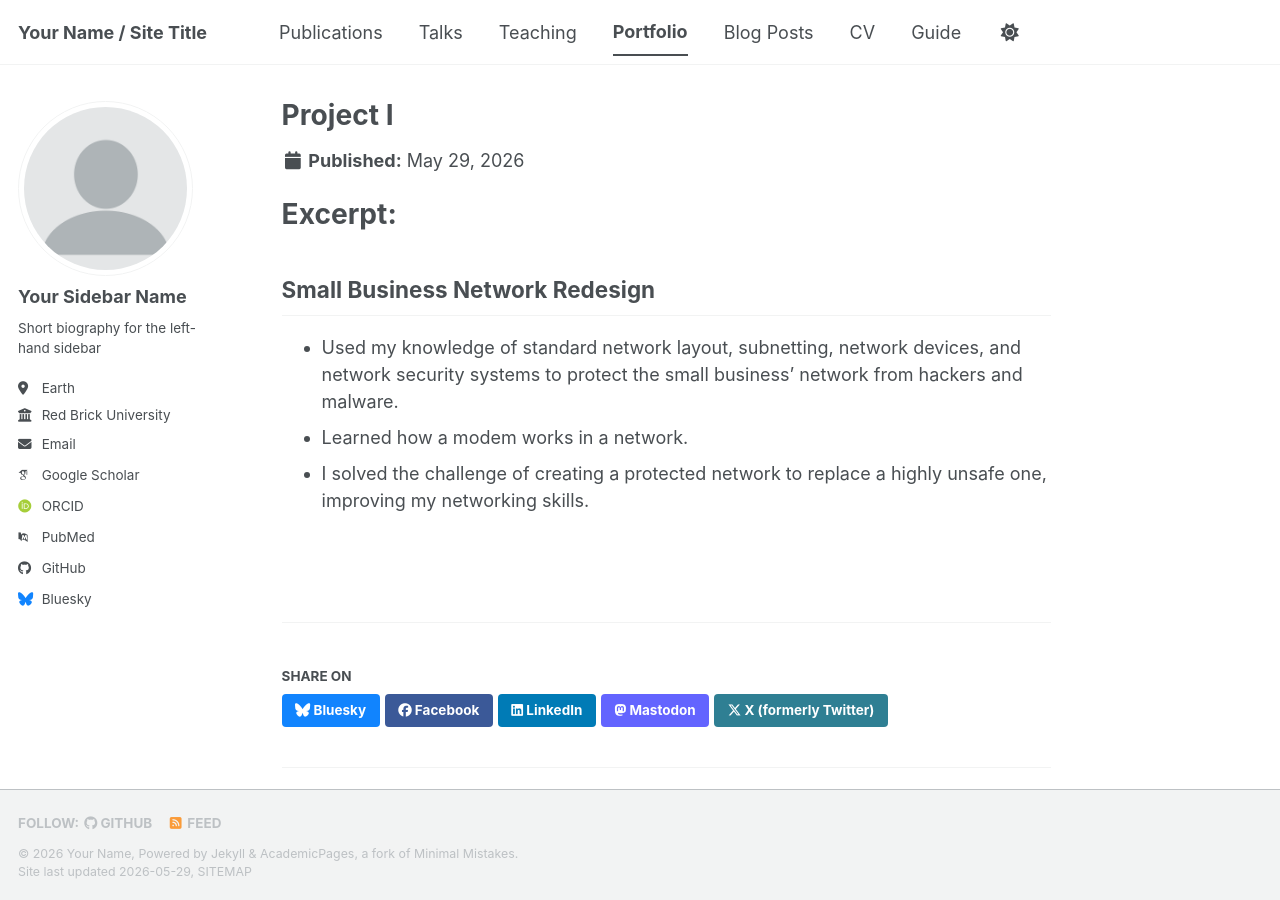
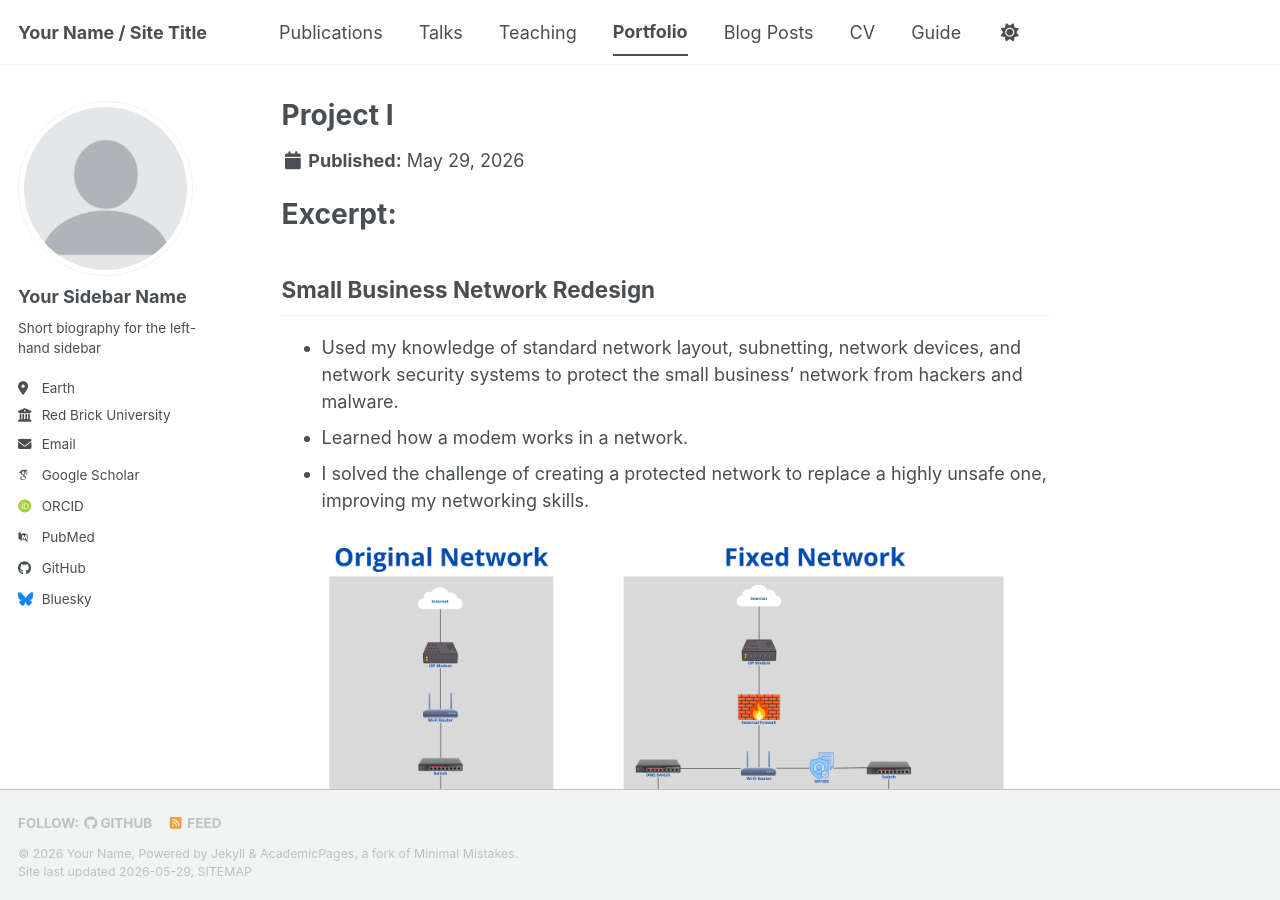
Before and after one commit to carsonsoldat/carsonsoldat.github.io, a Jekyll site: the page built from _portfolio/portfolio-1.md, in a window 1280 px wide and 900 px high. Built offline with Jekyll 4.4.1, drawn with Linux system fonts in a browser that asks for light colours; some web fonts are replaced; a script bundle is joined from its source files by our own code; library files that are not in the unit come from our copies.

Commit message:
Update portfolio-1.md

```diff
--- a/_portfolio/portfolio-1.md
+++ b/_portfolio/portfolio-1.md
@@ -6,4 +6,5 @@ title: Project I
 - Used my knowledge of standard network layout, subnetting, network devices, and network security systems to protect the small business' network from hackers and malware.
 - Learned how a modem works in a network.
 - I solved the challenge of creating a protected network to replace a highly unsafe one, improving my networking skills.
-<br/><img scr='/images/\Small_Business_Network.png'>
+
+![](/images/Small_Business_Network.png)
```
